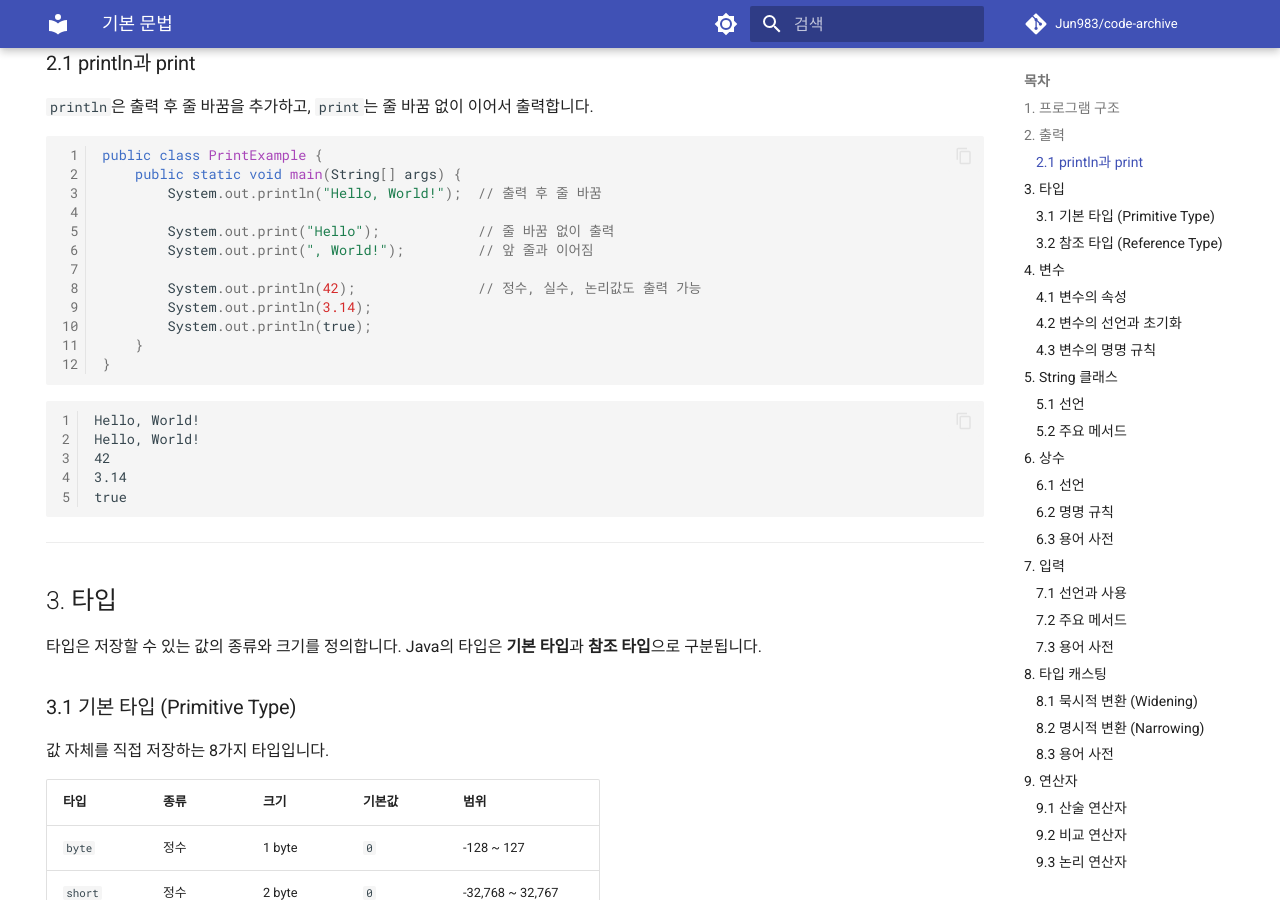
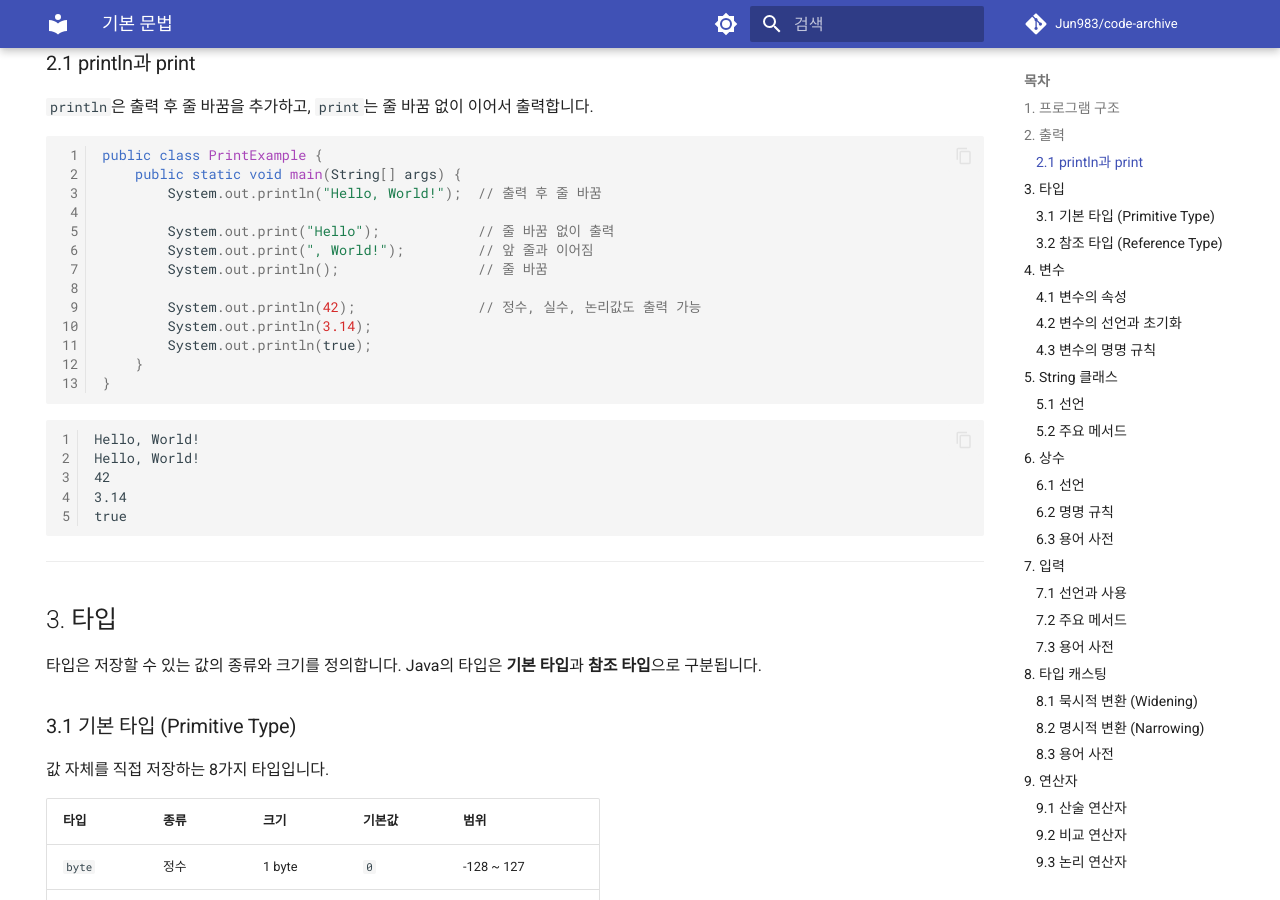
Before and after one commit to Jun983/code-archive, an MkDocs documentation site: the page built from docs/java/syntax.md, in a window 1280 px wide and 900 px high, scrolled down 940 px. Built offline with MkDocs 1.6.1 and Material for MkDocs 9.7.7, drawn with Linux system fonts in a browser that asks for light colours; comment, search, counter and statistics services are not loaded.

Commit message:
fix(java): println과 print 예제 코드 출력 결과 불일치 수정

```diff
--- a/docs/java/syntax.md
+++ b/docs/java/syntax.md
@@ -46,6 +46,7 @@ public class PrintExample {
 
         System.out.print("Hello");            // 줄 바꿈 없이 출력
         System.out.print(", World!");         // 앞 줄과 이어짐
+        System.out.println();                 // 줄 바꿈
 
         System.out.println(42);               // 정수, 실수, 논리값도 출력 가능
         System.out.println(3.14);
```
